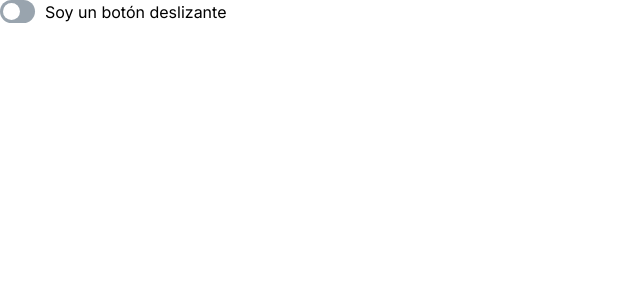
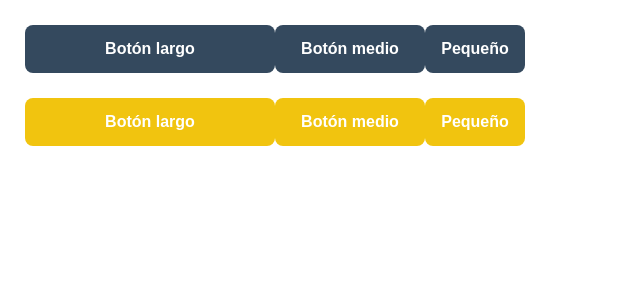
Before and after one commit to gianpaulbs/eventoco, an Angular app in the folder app/: page / in a window 1280 px wide. Shown: the top 300 px of the page, without its empty margins (0-640 px from the left). Built offline with nearby package versions, Linux system fonts and the light colour scheme.

Commit message:
feat: se añadio componente del boton principal

```diff
--- a/app/src/app/app.component.html
+++ b/app/src/app/app.component.html
@@ -1 +1,11 @@
-<toggle-button label="Soy un botón deslizante"></toggle-button>
+<div style="display: flex; justify-content: space-between; width:30%; margin: 25px;">
+  <main-button label="Botón largo" size="large"></main-button>
+  <main-button label="Botón medio" size="medium"></main-button>
+  <main-button label="Pequeño" size="small"></main-button>
+</div>
+
+<div style="display: flex; justify-content: space-between; width:30%; margin: 25px;">
+  <main-button [secondaryColor]="true" label="Botón largo" size="large"></main-button>
+  <main-button [secondaryColor]="true" label="Botón medio" size="medium"></main-button>
+  <main-button [secondaryColor]="true" label="Pequeño" size="small"></main-button>
+</div>
--- /dev/null
+++ b/app/src/app/shared/components/buttons/main-button/main-button.component.css
@@ -0,0 +1,29 @@
+button {
+  background-color: var(--primary-color);
+  border: none;
+  cursor: pointer;
+  border-radius: 8px;
+  padding: 15px;
+}
+
+button span {
+  color: white;
+  font-weight: 600;
+  font-size: 1rem;
+}
+
+.large {
+  width: 250px;
+}
+
+.medium {
+  width: 150px;
+}
+
+.small {
+  width: 100px;
+}
+
+.secondary {
+  background-color: var(--secondary-color);
+}
--- /dev/null
+++ b/app/src/app/shared/components/buttons/main-button/main-button.component.html
@@ -0,0 +1,3 @@
+<button [ngClass]="appliedStyles">
+  <span>{{ label }}</span>
+</button>
--- /dev/null
+++ b/app/src/app/shared/components/buttons/main-button/main-button.component.ts
@@ -0,0 +1,19 @@
+import { Component, HostBinding, Input } from '@angular/core';
+
+@Component({
+  selector: 'main-button',
+  templateUrl: './main-button.component.html',
+  styleUrl: './main-button.component.css',
+})
+export class MainButtonComponent {
+  @Input() label: string | undefined;
+  @Input() size: 'small' | 'medium' | 'large' = 'large';
+  @Input() secondaryColor: boolean = false;
+
+  get appliedStyles() {
+    return {
+      [this.size]: true,
+      secondary: this.secondaryColor,
+    };
+  }
+}
--- a/app/src/app/shared/components/buttons/toggle-button/toggle-button.component.css
+++ b/app/src/app/shared/components/buttons/toggle-button/toggle-button.component.css
@@ -35,7 +35,7 @@
 }
 
 .toggle-input:checked + .toggle-switch {
-  background-color: #F1C40F;
+  background-color: var(--secondary-color);
 }
 
 .toggle-label {
--- a/app/src/app/shared/shared.module.ts
+++ b/app/src/app/shared/shared.module.ts
@@ -1,10 +1,11 @@
 import { NgModule } from '@angular/core';
 import { CommonModule } from '@angular/common';
 import { ToggleButtonComponent } from './components/buttons/toggle-button/toggle-button.component';
+import { MainButtonComponent } from './components/buttons/main-button/main-button.component';
 
 @NgModule({
-  declarations: [ToggleButtonComponent],
+  declarations: [ToggleButtonComponent, MainButtonComponent],
   imports: [CommonModule],
-  exports: [ToggleButtonComponent],
+  exports: [ToggleButtonComponent, MainButtonComponent],
 })
 export class SharedModule {}
--- a/app/src/styles.css
+++ b/app/src/styles.css
@@ -1,4 +1,7 @@
-/* You can add global styles to this file, and also import other style files */
-
 html, body { height: 100%; }
 body { margin: 0; font-family: "Inter", sans-serif; }
+
+:root {
+  --primary-color: #34495E;
+  --secondary-color: #F1C40F;
+}
```
